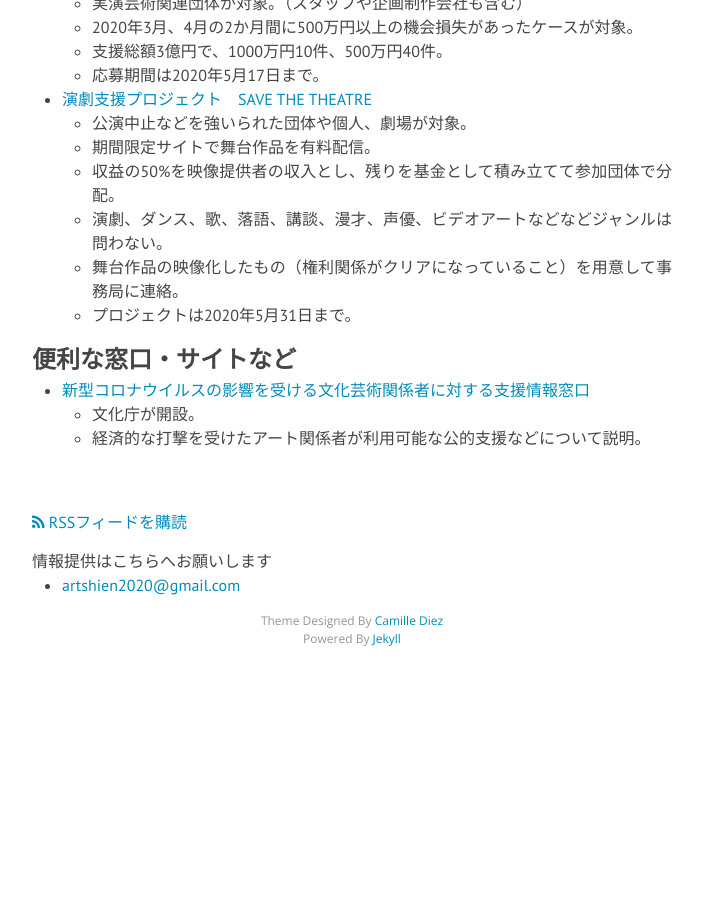
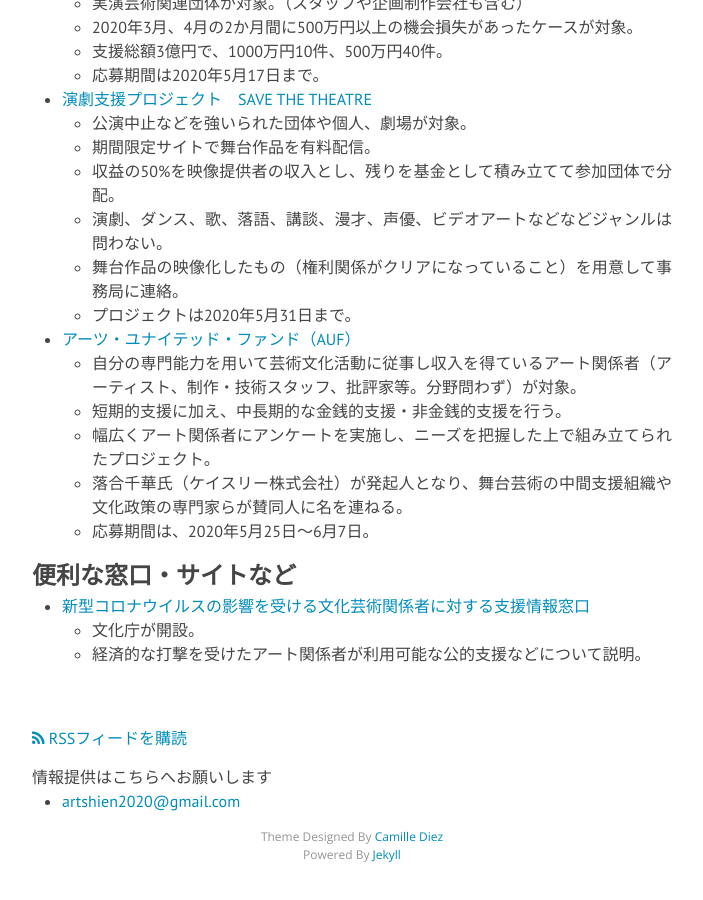
Before and after one commit to a-okuda/resources-for-artists, a Jekyll site: the page built from a_artists.md, in a window 1280 px wide and 900 px high, scrolled down 7146 px. Shown: the whole window, without its empty margins (288-991 px from the left). Built offline with Jekyll 4.4.1, drawn with Linux system fonts in a browser that asks for light colours; nearby versions of some CDN libraries; before the commit the page ends 7830 px from its top, so only the background shows below that; some of the changed text lies outside the part shown.

Commit message:
Update a_artists.md

```diff
--- a/a_artists.md
+++ b/a_artists.md
@@ -10,17 +10,17 @@
 
 ## 国・政府系機関
 
-* [持続化給付金（仮称）](https://www.meti.go.jp/covid-19/pdf/kyufukin_kojin.pdf?fbclid=IwAR3PnR-vO63PhI-zgzZyXpYb9zhfuiecTJuSbX3xfSMf2D5xQekOqMmsNPo)
+* [持続化給付金](https://www.jizokuka-kyufu.jp)
 	* フリーランス、NPO含む法人が利用可能。
 	* 事業収入が前年同月比で50％以上減少した場合、減少額を補填。
 	* 給付上限額は法人200万円、個人100万円。
-	* オンラインで申請。
-*  [特別定額給付金（仮称）](https://www.soumu.go.jp/menu_seisaku/gyoumukanri_sonota/covid-19/kyufukin.html#gaiyo)
+	* オンラインで申請受付中。
+*  [特別定額給付金](https://kyufukin.soumu.go.jp/ja-JP/apply/online.html)
 	* 全ての人が利用可能。（但し、2020年年4月27日段階で住民基本台帳に記録されている必要がある）
 	* 受給権者はその人の属する世帯の世帯主。
 	* 給付対象者1人につき10万円。
-	* 郵送かオンラインで申請。
-	* 受付期間は郵送受付開始日から3ヶ月。
+	* オンラインか郵送で申請。
+	* 受付期間は郵送受付開始日から3ヶ月（居住の市区町村により異なる）。
 * [休業者向け緊急小口資金](https://www.mhlw.go.jp/content/000621220.pdf)
 	* フリーランスが利用可能。
 	* 新型コロナウイルスの影響で、休業等により収入の減少があり、緊急かつ一時的な生計維持のための貸付を必要とする世帯が対象。
@@ -140,7 +140,7 @@
 * [愛知県 文化芸術活動応援金](https://www.pref.aichi.jp/uploaded/attachment/332984.pdf)
 	* 県内の文化芸術関係の法人、個人事業者が対象。
 	* 売上が前年同月比で50%以上減少していて、国の「持続化給付金」が支給されていることが要件。
-	* 交付額は定額で、法人20万円、個人10 万円。
+	* 交付額は定額で、法人20万円、個人10万円。
 * [愛知県 文化活動事業費補助金](https://www.pref.aichi.jp/uploaded/attachment/332984.pdf)
 	* 従来の補助金事業の拡充。
 	* 採択件数を拡充し、中止事業・無観客公演事業を交付対象とし、 補助金の申請期限を延長する。
@@ -198,7 +198,7 @@
 	* 市内のライブハウスや劇場、貸しスタジオが対象。
 	* 無観客での映像配信設備などに関わる経費で、2020年4月7日〜7月31日に支出したもしくは支出予定経費の4/5。
 	* 上限50万円。
-	* 受付期間は2020年6月30日。
+	* 受付は2020年6月30日まで。
 
 ## 民間
 
@@ -212,7 +212,7 @@
 	* 新型コロナウイルスによりイベントの中止／延期を余儀なくされた主催者が対象。
 	* 損失金を補填するためのクラウドファンディングを手数料無料・決済手数料5%のみで実施可能。
 	* セガサミー文化芸術財団によって、プロの舞台芸術公演20本に対しプラスオンで10万円支援されるマッチングもあり。
-	* 申込期間は2020年4月30日まで。
+	* 申込期間は当初2020年4月30日までだったが、2020年5月2日現在まだ受付中。
 * [MOTION GALLERY 新型コロナウイルスに起因するイベントの延期・中止・代替開催及び損害を受けた興行場・飲食店・宿泊施設等 支援プログラムよる中止イベント支援プログラム](https://motion-gallery.net/blog/suportprogram)
 	* 新型コロナウイルスの影響で中止もしくは延期となったイベントや施設が対象。
 	* 手数料無料・決済手数料5%のみでクラウドファンディング実施可能。
@@ -245,6 +245,13 @@
 	* 舞台作品の映像化したもの（権利関係がクリアになっていること）を用意して事務局に連絡。
 	* プロジェクトは2020年5月31日まで。
 
+* [アーツ・ユナイテッド・ファンド（AUF）](https://camp-fire.jp/projects/view/271390)
+	* 自分の専門能力を用いて芸術文化活動に従事し収入を得ているアート関係者（アーティスト、制作・技術スタッフ、批評家等。分野問わず）が対象。
+	* 短期的支援に加え、中長期的な金銭的支援・非金銭的支援を行う。
+	* 幅広くアート関係者にアンケートを実施し、ニーズを把握した上で組み立てられたプロジェクト。
+	* 落合千華氏（ケイスリー株式会社）が発起人となり、舞台芸術の中間支援組織や文化政策の専門家らが賛同人に名を連ねる。
+	* 応募期間は、2020年5月25日〜6月7日。
+
 ## 便利な窓口・サイトなど
 * [新型コロナウイルスの影響を受ける文化芸術関係者に対する支援情報窓口](https://www.bunka.go.jp/koho_hodo_oshirase/sonota_oshirase/2020020601.html)
 	* 文化庁が開設。
```
